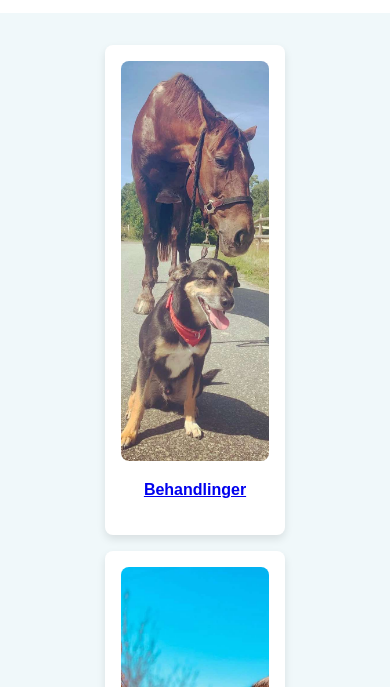
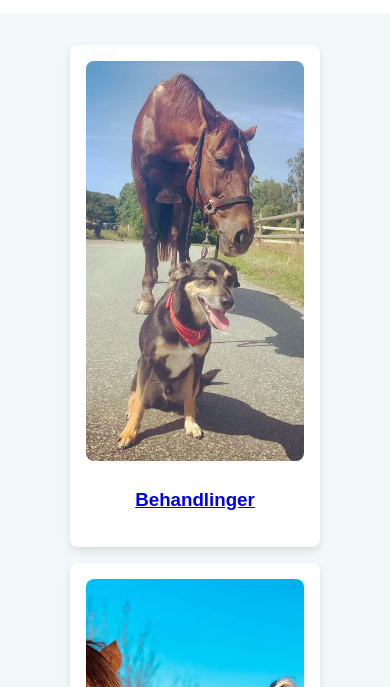
Before and after one commit to Mikalmonslaup/Dyreklinikktest, a plain HTML site: page index.html in a window 390 px wide. Shown: the part 157-844 px from the top of the page. Drawn offline with Linux system fonts and the light colour scheme.

Commit message:
Update style.css

```diff
--- a/style.css
+++ b/style.css
@@ -675,30 +675,3 @@ nav ul li a {
         background: #eee;
     }
 }
-/* ✅ Forbedret kort-layout: 2 og 2 ved siden av hverandre på mobil */
-@media (max-width: 768px) {
-    .cards {
-        display: grid;
-        grid-template-columns: repeat(2, 1fr); /* 2 kort per rad */
-        gap: 15px;
-        padding: 1rem;
-        justify-content: center;
-    }
-
-    .card {
-        width: 100%; /* Sørger for at kortene fyller sin plass */
-        max-width: 180px; /* Juster etter behov */
-        text-align: center;
-    }
-
-    .card img {
-        width: 100%;
-        height: auto;
-        object-fit: cover;
-    }
-
-    .card h3 {
-        font-size: 1rem; /* Justerer tekststørrelse for mobil */
-        margin-top: 8px;
-    }
-}
```
